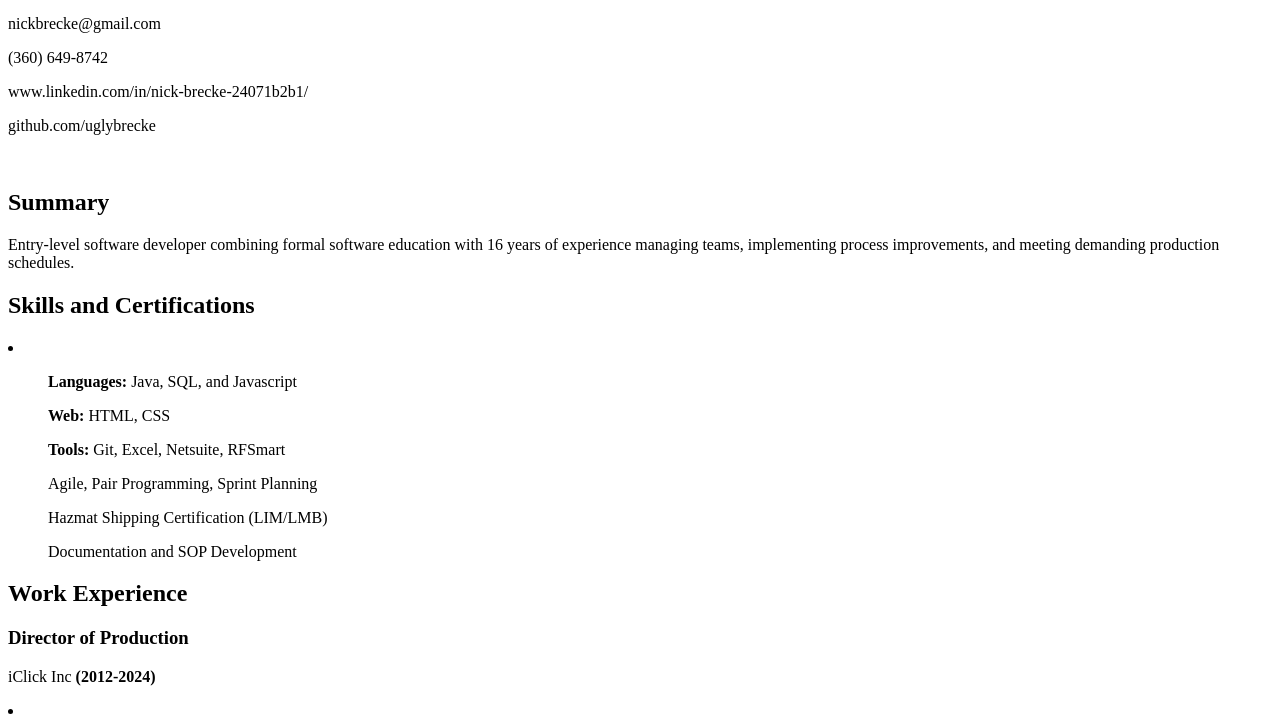
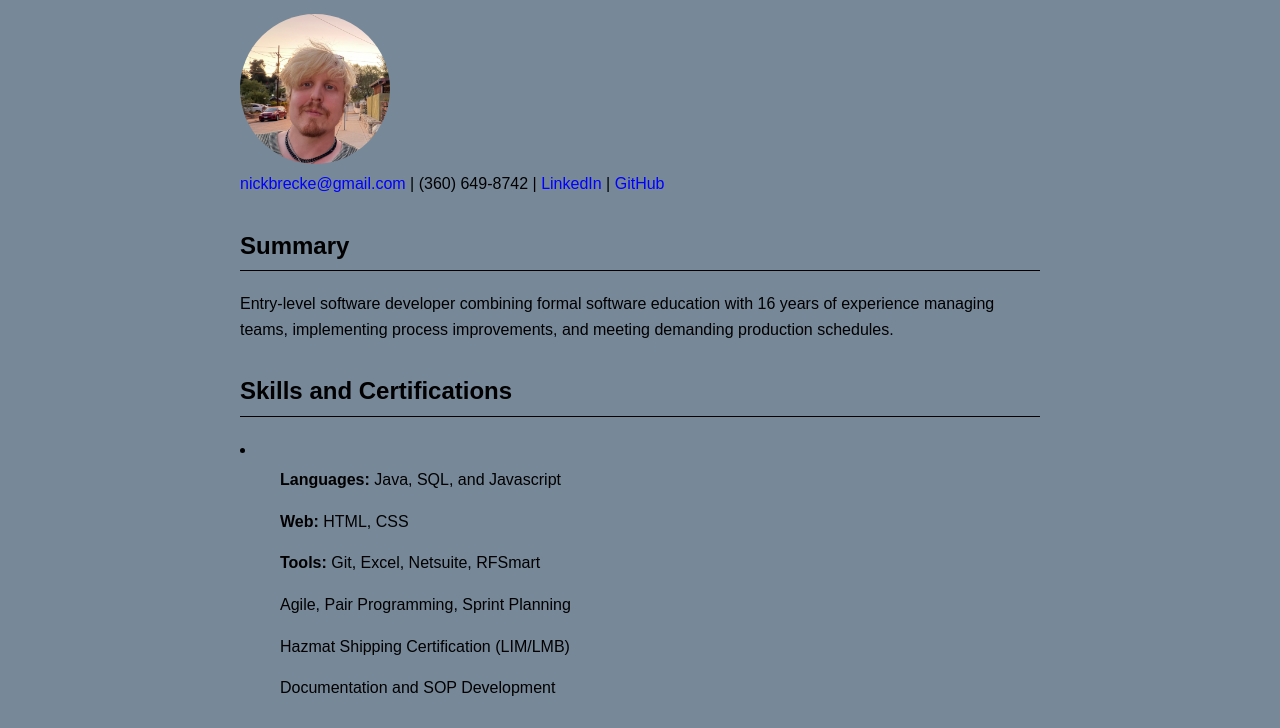
Before and after one commit to uglybrecke/HTML_Resume, a plain HTML site: page index.html in a window 1280 px wide. Shown: the part 99-827 px from the top of the page. Drawn offline with Linux system fonts and the light colour scheme; files that its build step writes are made by us from their sources.

Commit message:
added image, favicon, and css

```diff
--- a/index.html
+++ b/index.html
@@ -3,17 +3,19 @@
 <head>
     <meta charset="UTF-8">
     <meta name="viewport" content="width=device-width, initial-scale=1.0">
-    <title>My Website</title>
-    <link rel="stylesheet" href="style.css">
+    <title>Nick Brecke - Resume</title>
+    <link rel="icon" type="image/png" href="\images\favicon.png">
+    <link rel="stylesheet" href="stylesheet\style.css">
 </head>
 <!-- verifying that git connection is made -->
 <body>
     <h1>Nick Brecke</h1>
+    <img src="\images\IMG_2188.jpeg" alt="Headshot" width="150" height="150" style="border-radius: 50%; object-fit: cover;">
     <br>
-        <p>nickbrecke@gmail.com</p>
-        <p>(360) 649-8742</p>
-        <p>www.linkedin.com/in/nick-brecke-24071b2b1/</p>
-        <p>github.com/uglybrecke</p>
+        <a href="mailto:nickbrecke@gmail.com">nickbrecke@gmail.com</a>
+        | (360) 649-8742 |
+        <a href="https://www.linkedin.com/in/nick-brecke-24071b2b1/" target="_blank">LinkedIn</a> |
+        <a href="https://github.com/uglybrecke" target="_blank">GitHub</a>
     <br>
     <h2>Summary</h2>
         <p>Entry-level software developer combining formal software education with 16 years of experience managing teams, implementing process improvements, and meeting demanding production schedules.</p>
--- a/stylesheet/style.css
+++ b/stylesheet/style.css
@@ -0,0 +1,36 @@
+body {
+    font-family: Arial, Helvetica, sans-serif;
+    color: black;
+    line-height: 1.6;
+    max-width: 800px;
+    margin: 40px auto;
+    padding: 0 20px;
+    background-color: lightslategray;
+}
+
+h1, h2, h3 {
+    color: black;
+}
+
+h2 {
+    border-bottom: 1px solid;
+    padding-bottom: 5px;
+    margin-top: 30px;
+}
+
+h3 {
+    margin-bottom: 0;
+}
+
+ul {
+    margin-top: 5px;
+}
+
+a {
+    color: blue;
+    text-decoration: none;
+}
+
+a:hover {
+    text-decoration: underline;
+}
```
Also changed, not shown: images/IMG_2188.jpeg (added), images/favicon.png (added).
